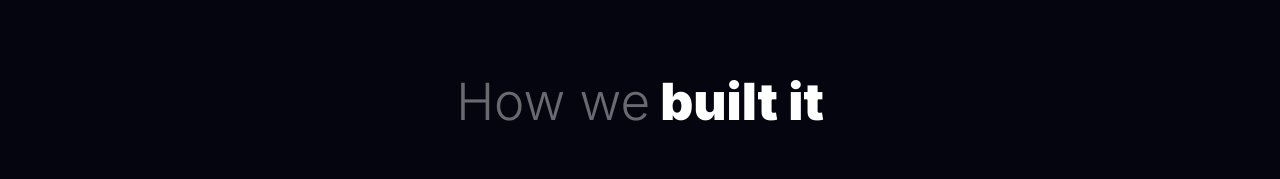
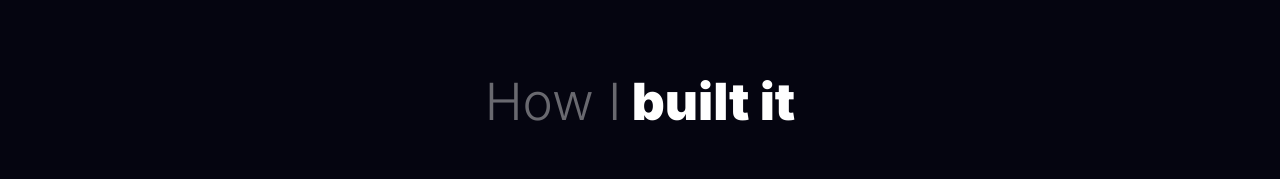
Before and after one commit to vattikutiamaresh98-rgb/finance-escape-room, a website: page public/overview.html in a window 1280 px wide. Shown: the part 912-1091 px from the top of the page. Drawn offline with Linux system fonts and the light colour scheme.

Commit message:
Update overview.html

```diff
--- a/public/overview.html
+++ b/public/overview.html
@@ -3,7 +3,7 @@
 <head>
 <meta charset="UTF-8">
 <meta name="viewport" content="width=device-width, initial-scale=1.0">
-<title>Finance Escape Room — How We Built It</title>
+<title>Finance Escape Room — How I Built It</title>
 <style>
   @import url('https://fonts.googleapis.com/css2?family=Inter:wght@300;400;600;700;900&display=swap');
   * { margin: 0; padding: 0; box-sizing: border-box; }
@@ -219,7 +219,7 @@
 
 <!-- PROCESS -->
 <section class="panel process-panel">
-  <h2 class="reveal"><span class="thin">How we</span> built it</h2>
+  <h2 class="reveal"><span class="thin">How I</span> built it</h2>
   <div class="steps-row reveal">
     <div class="step-item">
       <div class="num">01</div>
```
